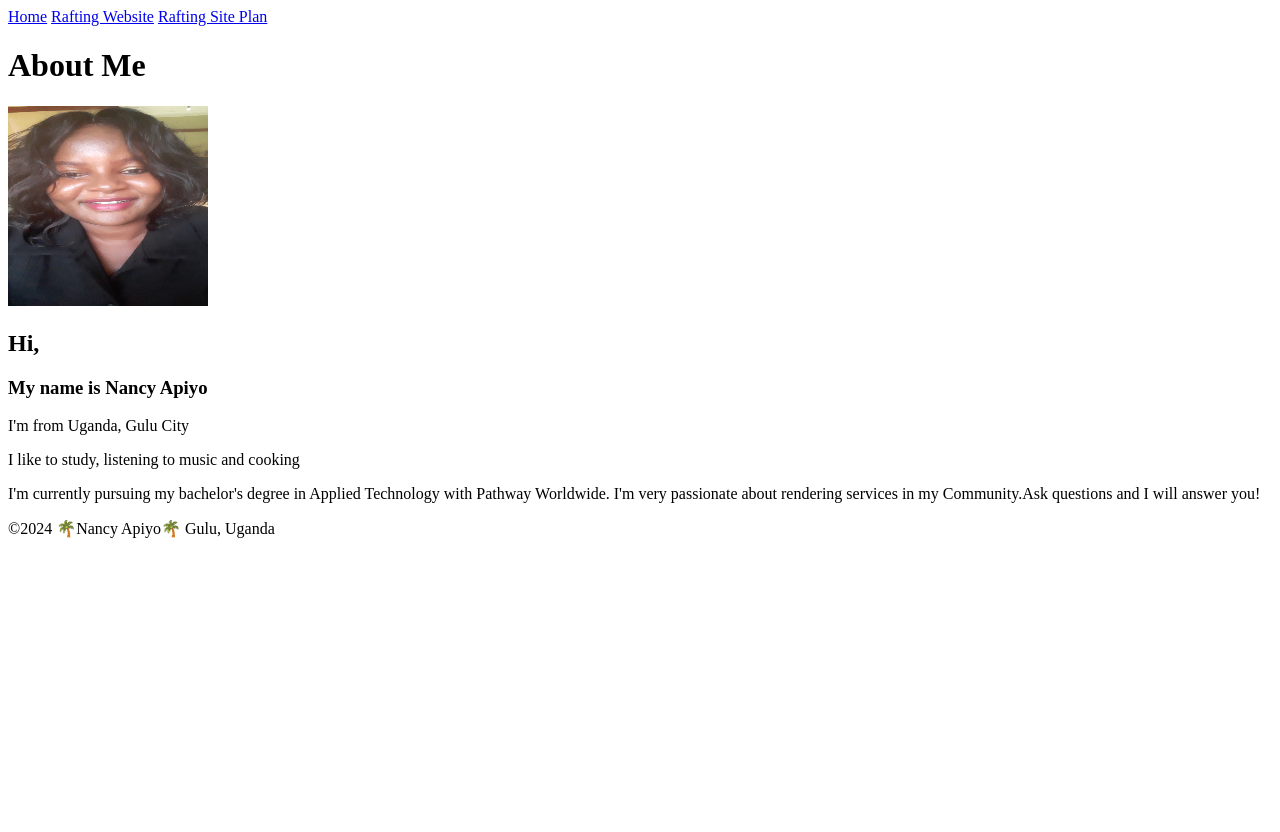
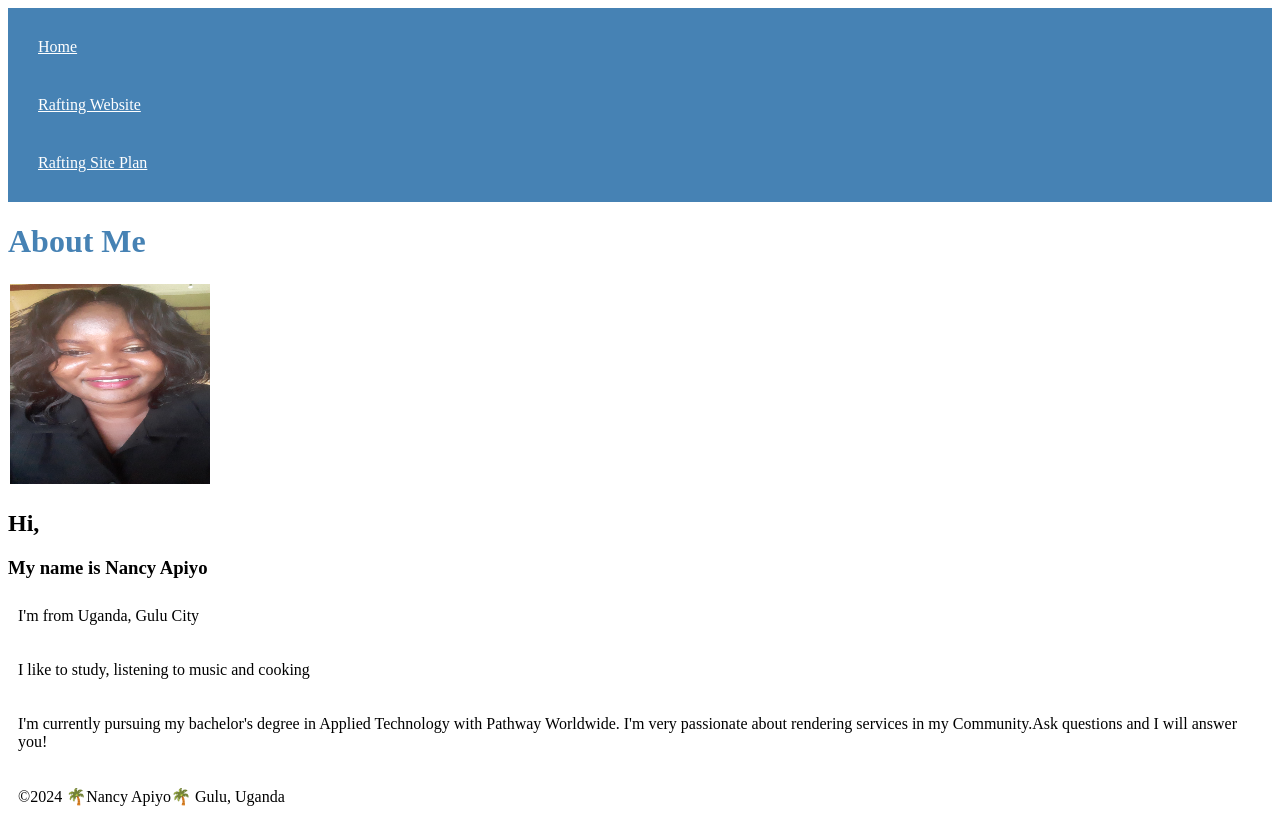
Before and after one commit to nancyapiyo/wdd130, a plain HTML site: page index.html in a window 1280 px wide. Before the commit the page ends 800 px from the top, so only its background shows below. Drawn offline with Linux system fonts and the light colour scheme.

Commit message:
added css file

```diff
--- a/index.html
+++ b/index.html
@@ -1,6 +1,7 @@
 <!DOCTYPE html>
 <html lang="en">
 <head>
+    <link rel="stylesheet" href="styles/styles.css">
     <meta charset="UTF-8">
     <meta name="viewport" content="width=device-width, initial-scale=1.0">
     <title>Nancy Apiyo | WDD 130</title>
--- /dev/null
+++ b/styles/styles.css
@@ -0,0 +1,25 @@
+nav {
+    background-color: steelblue;
+    padding: 10px;
+}
+
+nav a {
+    color: white;
+    display: block;
+    padding: 20px;
+}
+
+h1{
+    color: steelblue;
+}
+
+img {
+    width: 150;
+    height: auto;
+    border: 1px solid steelblue;
+    padding: 2px;
+}
+
+p {
+    padding: 10px;
+}
```
